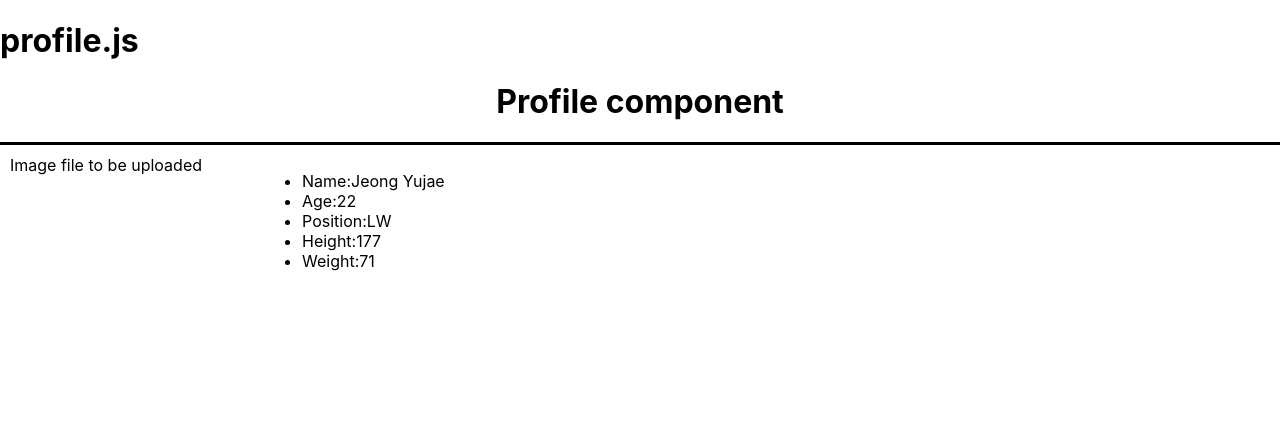
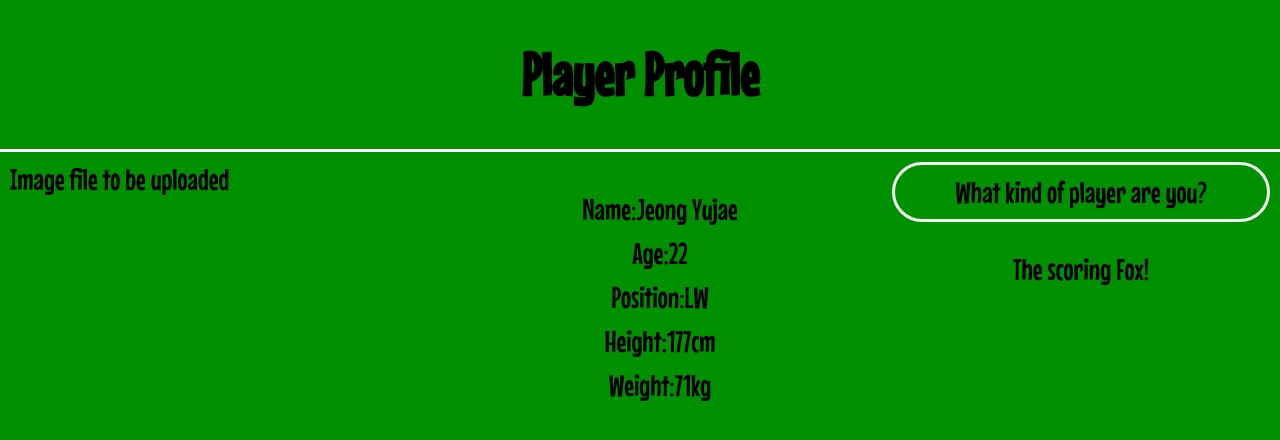
Before and after one commit to JeongYujae/Kick_With_Me, a React (Create React App) app: page /profile/1 in a window 1280 px wide. Shown: the top 440 px of the page. Built offline with nearby package versions, Linux system fonts and the light colour scheme.

Commit message:
ProfileDetail

```diff
--- a/public/index.html
+++ b/public/index.html
@@ -24,6 +24,9 @@
       work correctly both with client-side routing and a non-root public URL.
       Learn how to configure a non-root public URL by running `npm run build`.
     -->
+    <link rel="preconnect" href="https://fonts.googleapis.com">
+    <link rel="preconnect" href="https://fonts.gstatic.com" crossorigin>
+    <link href="https://fonts.googleapis.com/css2?family=Mouse+Memoirs&display=swap" rel="stylesheet">
     <title>React App</title>
   </head>
   <body>
--- a/src/App.css
+++ b/src/App.css
@@ -1,19 +1,56 @@
+Body {
+  font-family: 'Mouse Memoirs', sans-serif;
+  background-color: #009000;
+}
+
+ul {
+  list-style: none;
+}
 .Myheader {
   text-align: center;
-  border-bottom: 3px solid black;
+  border-bottom: 3px solid white;
+  font-size: 30px;
 }
 
 .ProfileDetailInformation{
   display: flex;
   margin: 10px;
-  /* justify-content: center;
-  text-align: center; */
+  font-size: 30px;
+
 }
 
 .ProfileDetailInformation .ProfileImage {
-  width: 20%;
+  width: 30%;
 }
 
-.ProfileDetailInformation .ProfileInformation {
-  width: 70%;
+.ProfileDetailInformation .ProfileInformation{
+  width: 40%;
+  justify-content: center;
+  text-align: center;
+
 }
+.ProfileDetailInformation .Introduce{
+  width: 30%;
+  justify-content: center;
+  text-align: center;
+
+}
+
+.ProfileDetailInformation .Introduce_title{
+  border: 3px solid whitesmoke;
+  border-radius: 50px;
+  padding:10px;
+}
+
+.ProfileDetailInformation .Introduce_content{
+  margin-top: 30px;
+
+
+
+}
+
+
+.ProfileDetailInformation .ProfileInformation li{
+  margin-bottom: 10px;
+
+}
--- a/src/App.js
+++ b/src/App.js
@@ -6,9 +6,9 @@ import React from 'react';
 
 // JSON파일, BE API 로부터 받을 예정
 const dummyList= [
-  {'id':1,'name':'Jeong Yujae', 'age':22, 'position':'LW', 'height':177, 'weight':71 },
-  {'id':2,'name':'Federico Valverde', 'age':25, 'position':'CM', 'height':183, 'weight':67 },
-  {'id':3,'name':'Antonio Rudiger', 'age':30, 'position':'CB', 'height':190, 'weight':81 }
+  {'id':1,'name':'Jeong Yujae', 'age':22, 'position':'LW', 'height':177, 'weight':71, 'introduce':'The scoring Fox!'},
+  {'id':2,'name':'Federico Valverde', 'age':25, 'position':'CM', 'height':183, 'weight':67, 'introduce':'Heart for Madrid' },
+  {'id':3,'name':'Antonio Rudiger', 'age':30, 'position':'CB', 'height':190, 'weight':81, 'introduce':'NEW WALL OF MADRID' }
 ]
 
 
--- a/src/components/ProfileDetail.js
+++ b/src/components/ProfileDetail.js
@@ -20,12 +20,10 @@ const ProfileDetail = () =>{
                 (it)=> parseInt(it.id)=== parseInt(id))
 
                 if (targetUser){
-                    console.log('1번조건 실행됨',id)
-                    console.log(targetUser)
                     setData(targetUser)
                 }
                 else {
-                    alert("없어")
+                    alert("User Not Found")
                     navigate('/', {replace:true})
                 };
     }
@@ -34,11 +32,12 @@ const ProfileDetail = () =>{
     // const mapUserData= userData.map((item,idx)=>{console.log(item.id)})
     return (
         <div className="ProfileDetail">
-            <MyHeader title={'Profile component'}/>
+            <MyHeader title='Player Profile'/>
         <div className="ProfileDetailInformation">
             <div className="ProfileImage">Image file to be uploaded</div>
 
             {/* TODO: 이미지 파일 업로드 로직 처리 + assets에 있는 이미지 파일 불러오기 서버와 어떻게 연동? */}
+
             <div className="ProfileInformation">
             {
             data&&
@@ -46,13 +45,27 @@ const ProfileDetail = () =>{
                     <li>Name:{data.name}</li>
                     <li>Age:{data.age}</li>
                     <li>Position:{data.position}</li>
-                    <li>Height:{data.height}</li>
-                    <li>Weight:{data.weight}</li>
+                    <li>Height:{data.height}cm</li>
+                    <li>Weight:{data.weight}kg</li>
 
                 </ul>
             }
 
             </div>
+            <div className="Introduce">
+                <div className="Introduce_title">What kind of player are you?</div>
+                <div className="Introduce_content">{data && data.introduce}</div>
+            </div>
+        </div>
+
+
+        <div className="History">
+            {/* <select onChange={}>
+                <option>History</option>
+                <option>Record</option>
+                <option>Injury</option>
+            </select> */}
+
         </div>
 
         </div>
--- a/src/pages/Profile.js
+++ b/src/pages/Profile.js
@@ -4,8 +4,6 @@ import React from "react"
 const Profile = () =>{
     return (
         <div>
-            <h1>profile.js</h1>
-
             <ProfileDetail/>
         </div>
     )
```
Also changed, not shown: src/components/History.js (added, +11 -0 lines), src/components/Injury.js (added, +11 -0 lines), src/components/Record.js (added, +11 -0 lines), public/logo192.png (deleted), public/logo512.png (deleted).
